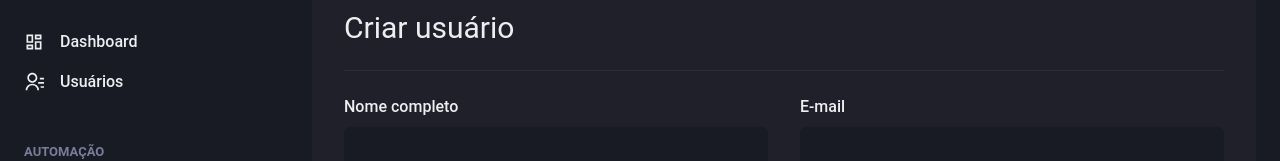
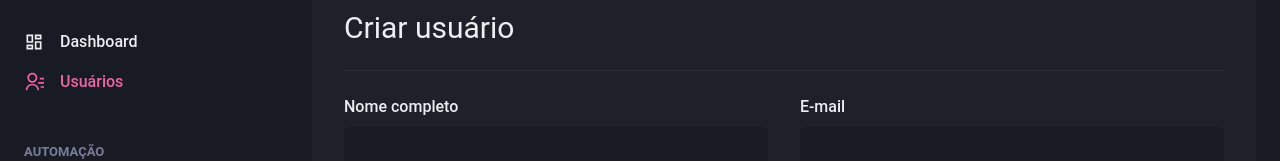
Before and after one commit to wfl-junior/rocketseat-ignite-dashgo, a Next.js app: page /users/create in a window 1280 px wide. Shown: the part 142-303 px from the top of the page. Built offline with nearby package versions, Linux system fonts and the light colour scheme.

Commit message:
Sinalizando link ativo

```diff
--- /dev/null
+++ b/src/components/ActiveLink.tsx
@@ -0,0 +1,28 @@
+import Link, { LinkProps } from "next/link";
+import { useRouter } from "next/router";
+import { cloneElement, ReactElement } from "react";
+
+interface ActiveLinkProps extends LinkProps {
+  children: ReactElement;
+  shouldMatchExactHref?: boolean;
+}
+
+export const ActiveLink: React.FC<ActiveLinkProps> = ({
+  children,
+  shouldMatchExactHref = false,
+  ...props
+}) => {
+  const { asPath } = useRouter();
+  const isActive = shouldMatchExactHref
+    ? asPath === props.href.toString() || asPath === props.as?.toString()
+    : asPath.startsWith(props.href.toString()) ||
+      asPath.startsWith(String(props.as));
+
+  return (
+    <Link {...props}>
+      {cloneElement(children, {
+        color: isActive ? "pink.400" : "gray.50",
+      })}
+    </Link>
+  );
+};
--- a/src/components/Sidebar/NavLink.tsx
+++ b/src/components/Sidebar/NavLink.tsx
@@ -1,6 +1,6 @@
 import { Icon, Link as ChakraLink, LinkProps, Text } from "@chakra-ui/react";
-import Link from "next/link";
 import { IconType } from "react-icons";
+import { ActiveLink } from "../ActiveLink";
 
 interface NavLinkProps extends LinkProps {
   icon: IconType;
@@ -14,7 +14,7 @@ export const NavLink: React.FC<NavLinkProps> = ({
   href,
   ...props
 }) => (
-  <Link href={href} passHref>
+  <ActiveLink href={href} passHref>
     <ChakraLink display="flex" alignItems="center" {...props}>
       <Icon as={icon} fontSize={20} />
 
@@ -22,5 +22,5 @@ export const NavLink: React.FC<NavLinkProps> = ({
         {children}
       </Text>
     </ChakraLink>
-  </Link>
+  </ActiveLink>
 );
```
